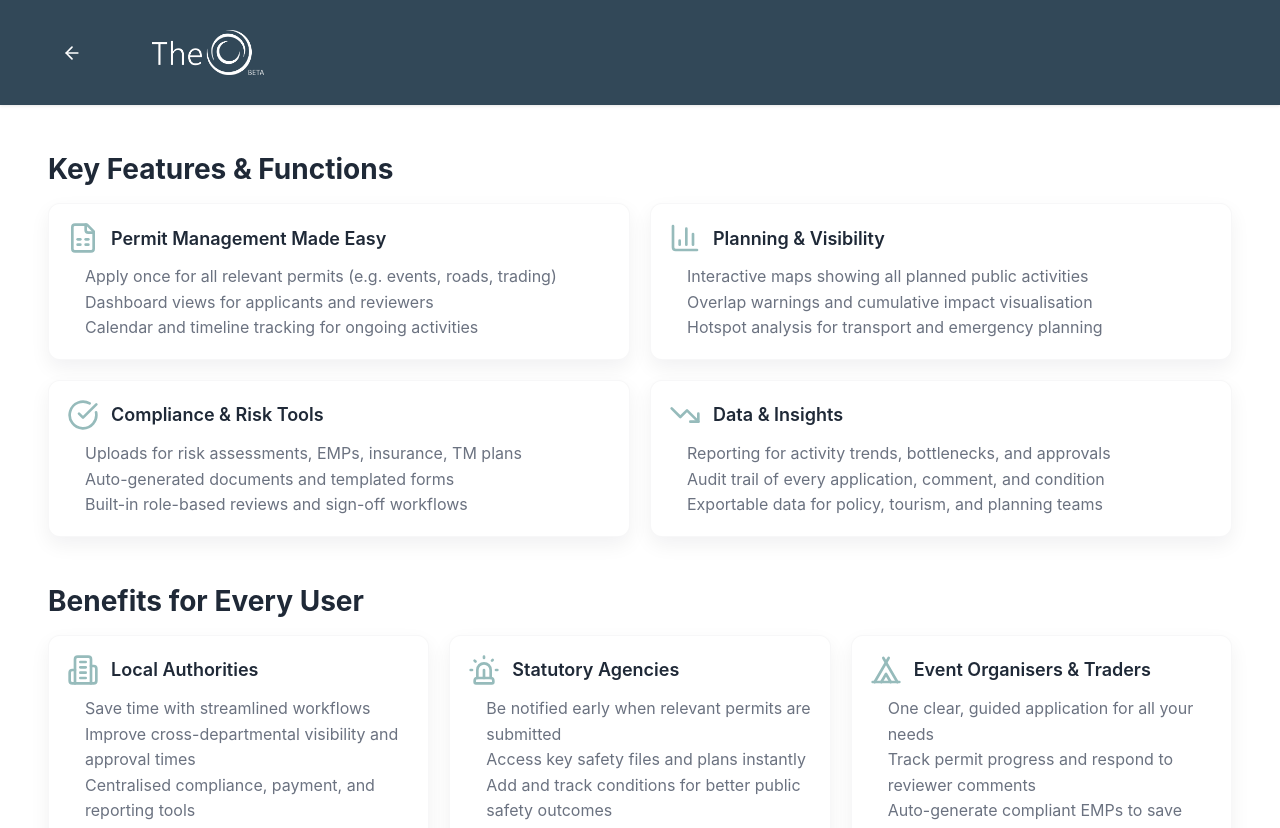
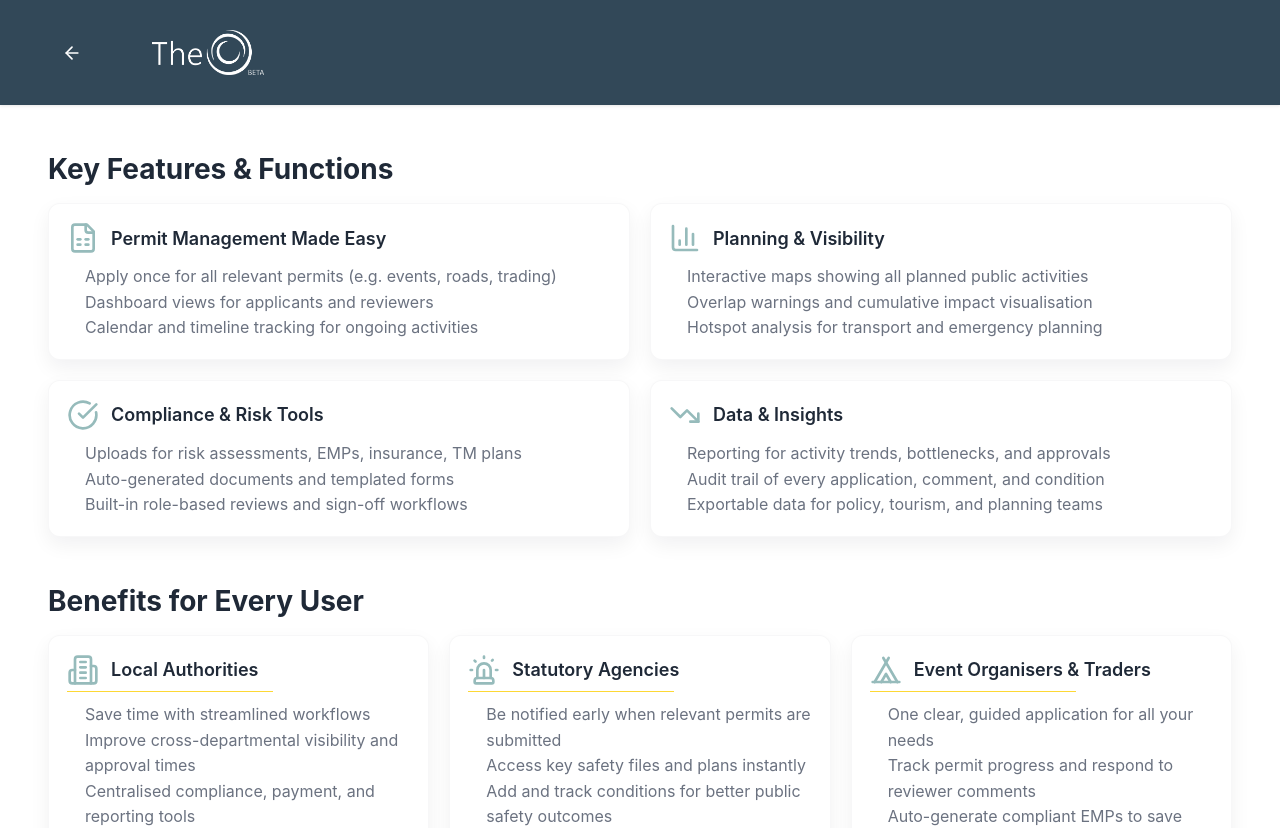
Before and after one commit to flickShot555/event-permit-ui, a React (Create React App) app: page /Detailed-Features in a window 1280 px wide. Shown: the top 828 px of the page. Built offline with nearby package versions, Linux system fonts and the light colour scheme.

Commit message:
change-request-3

```diff
--- a/src/LandingPage.css
+++ b/src/LandingPage.css
@@ -1178,7 +1178,7 @@ html {
   border-radius: 6px;
   background-color: white;
   color: #96bbbb;
-  font-weight: 500;
+  font-weight: 400;
   cursor: pointer;
   text-decoration: none;
   transition: color 0.3s ease, transform 0.3s ease;
@@ -1392,6 +1392,7 @@ html {
   padding-bottom: 6px;
 }
 
+/* default line */
 .lp-card h3::after {
   content: '';
   position: absolute;
@@ -1400,6 +1401,12 @@ html {
   width: 90%;
   height: 2px;
   background-color: #FDD835;
+  transition: width 0.2s ease; /* animate width */
+}
+
+/* when card is hovered */
+.lp-card:hover h3::after {
+  width: 140%;
 }
 
 .lp-card-badge-icon {
@@ -1535,7 +1542,7 @@ html {
   border-radius: 6px;
   background-color: white;
   color: #96bbbb;
-  font-weight: 500;
+  font-weight: 400;
   cursor: pointer;
   text-decoration: none;
   transition: color 0.3s ease, transform 0.3s ease;
--- a/src/LandingPage.jsx
+++ b/src/LandingPage.jsx
@@ -1051,7 +1051,7 @@ export default function LandingPage() {
 
       <div className="lp-feature-ctas--bottom" style={{ marginTop: 20 }}>
         <button className="btn-primary" onClick={moveToWhy}>More Information</button>
-        <button className="btn-secondary-outline">How it works</button>
+        <Link to="/how-it-works" className="btn-secondary-outline">How it works</Link>
         {/*<button className="btn-primary">Book a Demo</button>*/}
         <button className="btn-secondary-outline" onClick={() => setShowContact(true)}>Contact the Team</button>
         <ContactUs isOpen={showContact} onClose={() => setShowContact(false)} />
--- a/src/components/DetailedFeatures.css
+++ b/src/components/DetailedFeatures.css
@@ -69,6 +69,7 @@
     gap: 10px;
   }
 
+
   /* hover + keyboard focus */
   .df-card:hover,
   .df-card:focus {
@@ -81,7 +82,7 @@
   }
 
   /* Subheading with inline icon */
-  .df-subheading {
+  .df-card .df-subheading {
     font-size: 1.125rem;
     font-weight: 600;
     margin: 0;
@@ -89,6 +90,30 @@
     align-items: center;
     gap: 12px;
     color: var(--text);
+  }
+
+  .df-benefits .df-subheading {
+    position: relative;
+    padding-bottom: 6px; /* space for the 1px line */
+  }
+
+  /* default thin yellow line (1px) under subheadings in benefits */
+  .df-benefits .df-subheading::after {
+    content: "";
+    position: absolute;
+    bottom: 0;
+    left: 0;
+    width: 60%;                   /* start at 90% */
+    height: 1px;                  /* thin line */
+    background-color: #FDD835;    /* yellow */
+    transition: width 260ms ease;
+    will-change: width;
+  }
+
+  /* on hover or keyboard focus of the card, grow to 140% */
+  .df-benefits .df-card:hover .df-subheading::after,
+  .df-benefits .df-card:focus-within .df-subheading::after {
+    width: 90%;
   }
 
   /* Icon styling (inline in subheading) */
--- a/src/components/DetailedFeatures.jsx
+++ b/src/components/DetailedFeatures.jsx
@@ -244,7 +244,7 @@ const DetailedFeatures = () => {
         </p>
       </section>
 
-      {/* Explore Section */}
+      {/* Explore Section */}{/**
       <section className="df-section df-explore" aria-labelledby="explore-heading">
         <h2 id="explore-heading" className="df-heading">
           Explore TheO
@@ -253,11 +253,11 @@ const DetailedFeatures = () => {
           <a href="#how" className="df-link" aria-label="See How It Works">
             See How It Works
           </a>
-          {/**<a href="#demo" className="df-link" aria-label="Try our Demo">
+          <a href="#demo" className="df-link" aria-label="Try our Demo">
             Try our Demo
-          </a> */}
+          </a>
         </div>
-      </section>
+      </section>*/}
 
       <UpdatedFooter />
     </div>
--- a/src/components/FeatureHighlights.jsx
+++ b/src/components/FeatureHighlights.jsx
@@ -7,16 +7,16 @@ import { MessageSquare, Users, ShieldCheck, Lightbulb, Layers, Cloud, CheckCircl
 const HIGHLIGHTS = [
   {
     title: "Digital End-to-End",
-    desc: "From application to payment to permit issuance, everything is digital, secure, and audit-ready.",
+    desc: "From application to payment to permit issuance, everything is digital, secure, audit-ready, and accessible anytime from any device.",
     Icon: Cloud
   },
   {
     title: "All-in-One Platform",
-    desc: "Apply once and manage every permit type from one place. No duplication, no confusion.",
+    desc: "Apply once and manage every permit type from one central platform. No duplication, no confusion—just streamlined coordination.",
     Icon: Layers
   },
   {
-    title: "Smart Guidance, Not Just Submission",
+    title: "Smart Guidance",
     desc: "Applicants receive tailored prompts, permit suggestions, and automated documentation like Event Management Plans (EMPs) based on their inputs.",
     Icon: Lightbulb
   },
--- a/src/components/HowItWorksDetailed.jsx
+++ b/src/components/HowItWorksDetailed.jsx
@@ -4,6 +4,7 @@ import { useNavigate, Link } from "react-router-dom";
 import { ArrowLeft, Mail, PhoneCall, MessageSquare, Linkedin, Twitter } from 'lucide-react';
 import ScrollToTopButton from "./ScrollToTopButton";
 import UpdatedFooter from "./UpdatedFooter";
+import LPHeader from "./MiniHeader";
 
 /**
  * HowItWorksDetaled
@@ -116,7 +117,8 @@ export default function HowItWorksDetailed({
   return (
     <div >
     <ScrollToTopButton />
-      <header className="lp-nav">
+    <LPHeader />
+{/**      <header className="lp-nav">
           <div className="lp-nav-container">
           <button
               onClick={() => {
@@ -155,7 +157,7 @@ export default function HowItWorksDetailed({
           }
           .btn.ghost { background: transparent; color: #374151; border: 1px solid #e6e7ea; }
           .how-back-btn {
-            color: #96BBBB;               /* default text + icon color */
+            color: #96BBBB;
             display: inline-flex;
             align-items: center;
             background-color: transparent;
@@ -164,17 +166,17 @@ export default function HowItWorksDetailed({
             margin:10px;
 
           }
-          .how-back-btn:hover { color: white; cursor: pointer } /* icon will become white on parent hover */
+          .how-back-btn:hover { color: white; cursor: pointer } /* icon will become white on parent hover
 
-          .icon-back { /* ensures icon follows text color */
+          .icon-back {
             color: inherit;
-            width: 2rem;    /* controls size if you prefer CSS sizing */
+            width: 2rem;
             height: 2rem;
           }
 
           .lp-logo {padding-right: 20px;}
           `}</style>
-      </header>
+      </header> */}
       <section
         className="howitworks-detailed"
         aria-labelledby="howitworks-heading"
```
